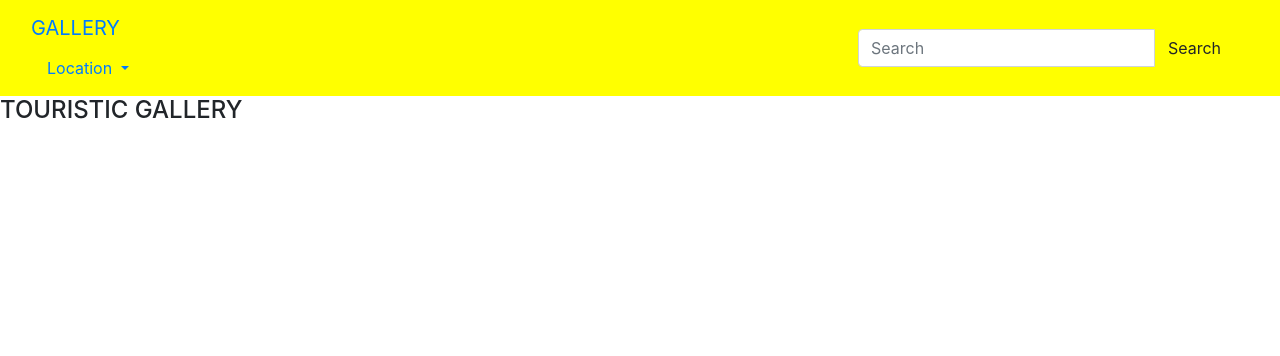
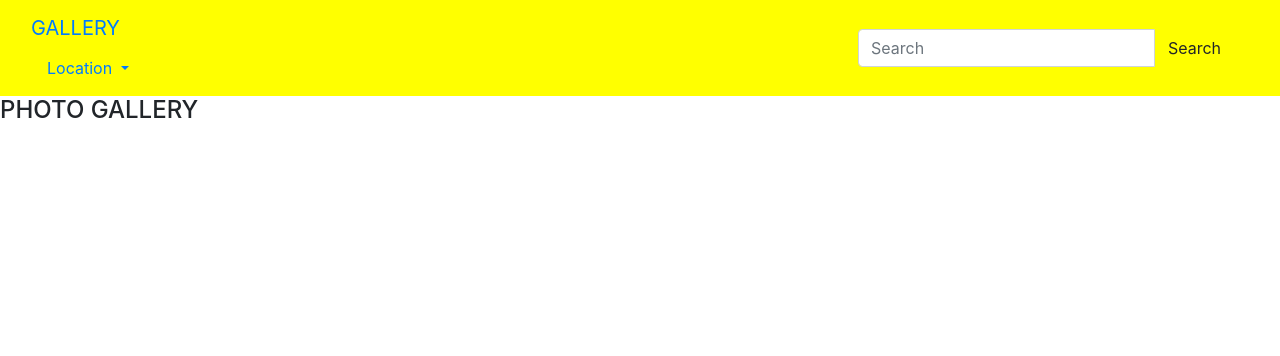
Before and after one commit to ambonte/personal-gallery, a Django app: page /location/1 in a window 1280 px wide. Shown: the top 356 px of the page. Run offline with Django 3.2, Linux system fonts and the light colour scheme; data that the repository does not hold is empty; some libraries are stand-ins or nearby versions.

```diff
--- a/galleries/templates/location.html
+++ b/galleries/templates/location.html
@@ -1,7 +1,7 @@
 {% extends 'all-photo/base.html' %}
 {% block content %}
 <body>
-<h4>TOURISTIC GALLERY</h4>
+<h4>PHOTO GALLERY</h4>
 <!-- from bootstrap website -->
 <!-- <div class="row">
     <div class="col-4">
```
